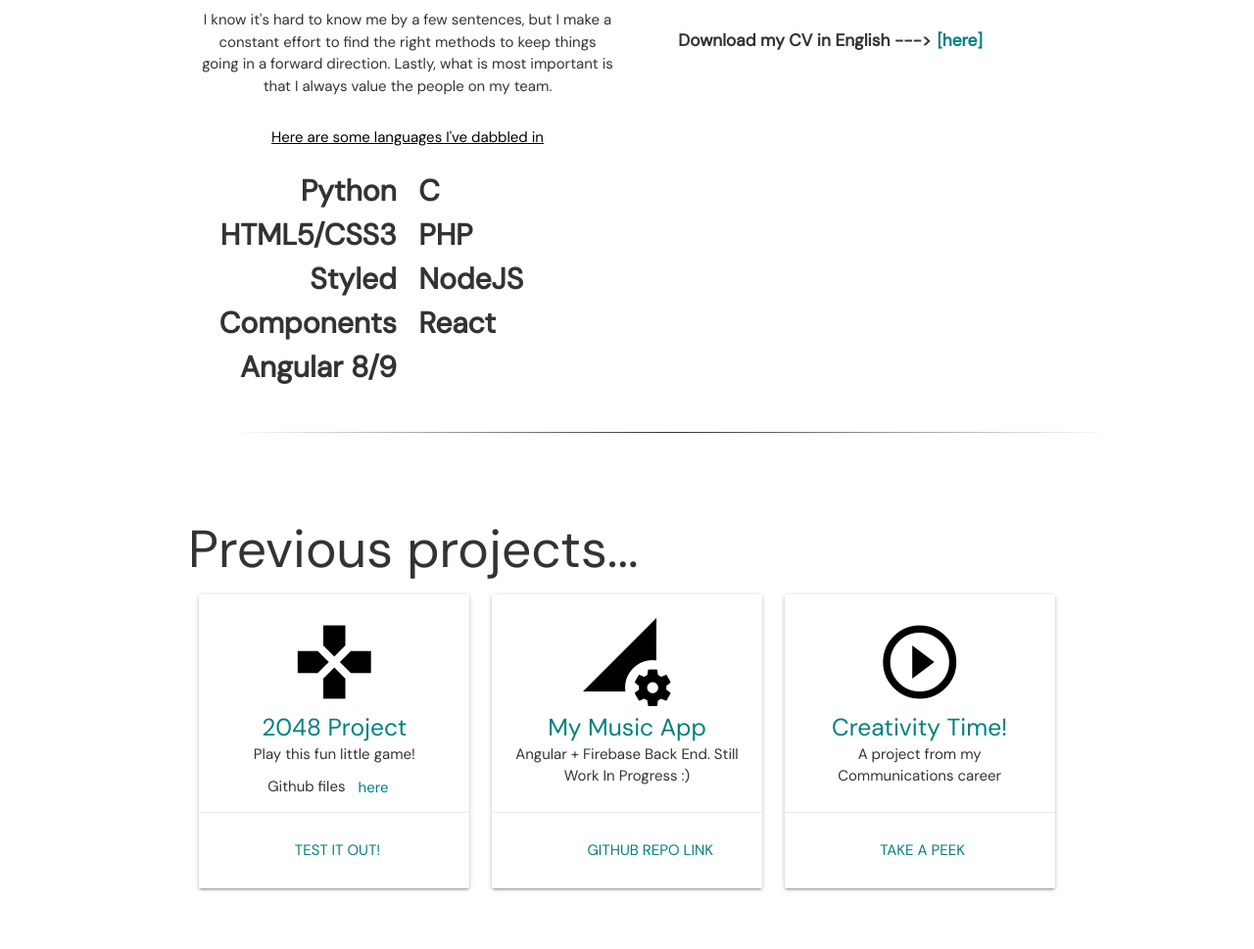
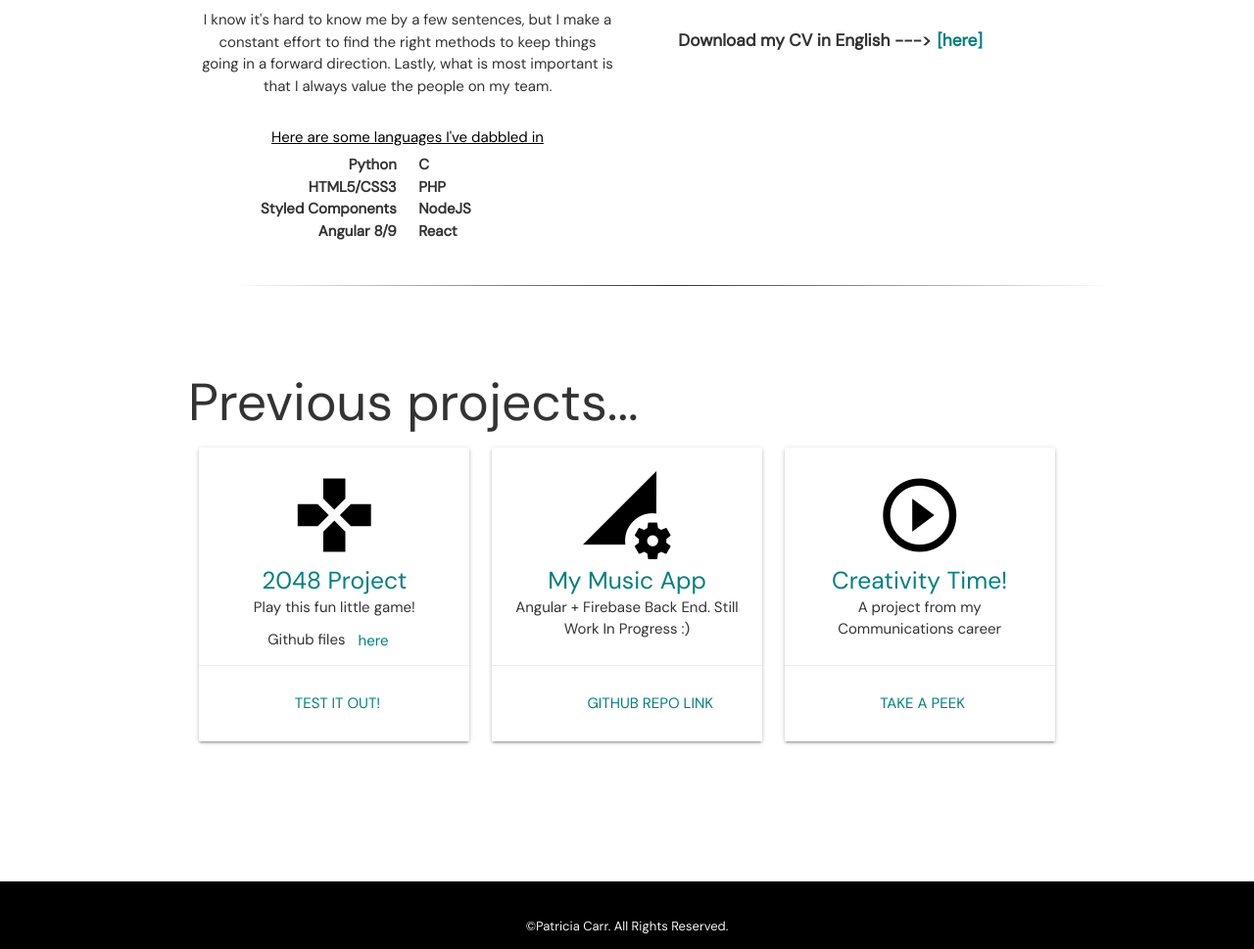
Before and after one commit to pcarrhi/pcarrhi.github.io, a PHP site: page / in a window 1280 px wide. Shown: the part 555-1524 px from the top of the page at 98% size. Run offline with PHP 8.4, Linux system fonts and the light colour scheme; some libraries are stand-ins or nearby versions.

Commit message:
Update style.css
font size

```diff
--- a/style.css
+++ b/style.css
@@ -167,14 +167,12 @@ img {
 .ul-frontend {
   text-align: right;
   font-weight:bold;
-  font-size:2em;
   margin-bottom:-1%;
 }
 
 .ul-backend {
   text-align: left;
   font-weight:bold;
-  font-size:2em;
   margin-bottom:-1%;
 }
 
```
